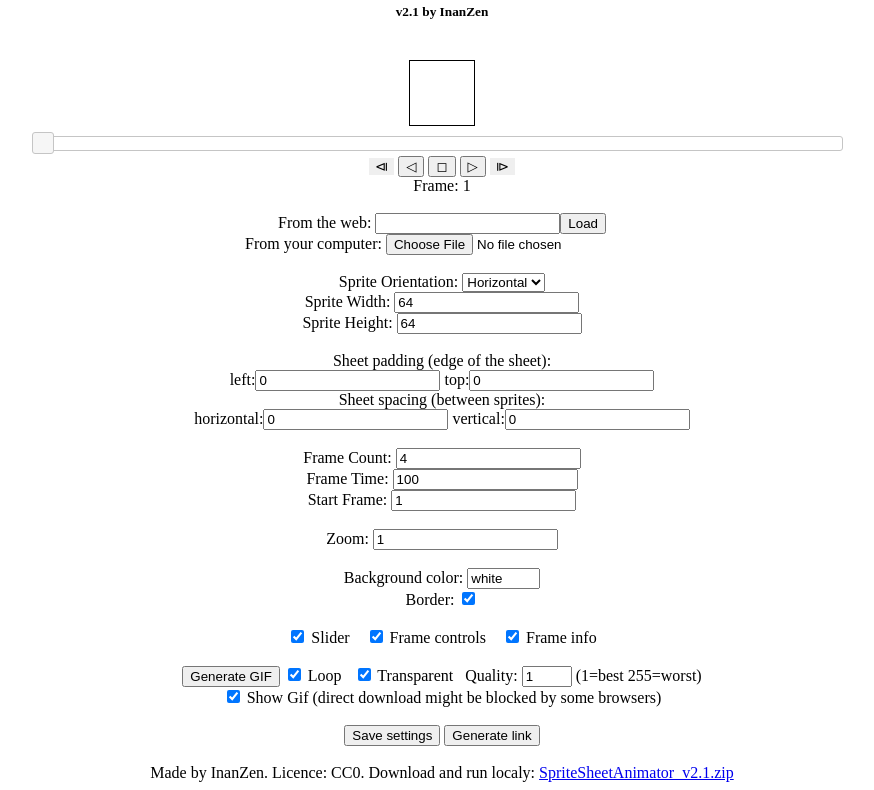
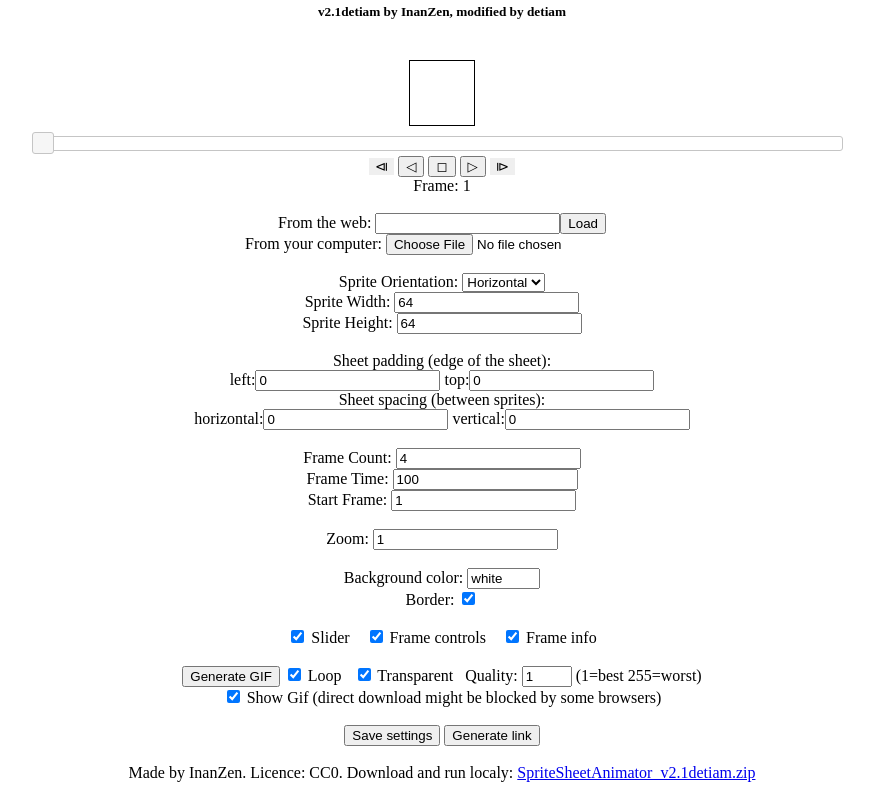
Before and after one commit to detiam/animator, a plain HTML site: page index.html in a window 1280 px wide. Shown: the part 46-836 px from the top of the page, without its empty margins (198-1072 px from the left). Drawn offline with Linux system fonts and the light colour scheme.

Commit message:
update changelog, etc...

```diff
--- a/index.html
+++ b/index.html
@@ -11,7 +11,7 @@
     </head>
     <body onLoad="setInterval(Update, 16);" style="text-align:center;">
         <h1 style="margin-bottom:5px;">Sprite Sheet Animator</h1>
-        <h5 style="margin-top:0px;">v2.1 by InanZen</h5>
+        <h5 style="margin-top:0px;">v2.1detiam by InanZen, modified by detiam</h5>
         <br/>
         <canvas id="imgCanvas" width="64" height="64" style="border:1px solid black;"></canvas><br/>
         <img id="image" src="" alt="your image" style="display:none"/>
@@ -74,7 +74,7 @@
         </div>
         <br/>
         <div id="debug"></div>
-        <div id="about">Made by InanZen. Licence: CC0. Download and run localy: <a href="SpriteSheetAnimator_v2.1.zip">SpriteSheetAnimator_v2.1.zip</a></div>
+        <div id="about">Made by InanZen. Licence: CC0. Download and run localy: <a href="SpriteSheetAnimator_v2.1detiam.zip">SpriteSheetAnimator_v2.1detiam.zip</a></div>
         <script type="text/javascript" src="b64.js"></script>
         <script type="text/javascript" src="animator.js"></script>
     </body>
--- a/jsgif/GIFEncoder.js
+++ b/jsgif/GIFEncoder.js
@@ -5,7 +5,6 @@
   Kevin Weiner (original Java version - kweiner@fmsware.com)
   Thibault Imbert (AS3 version - bytearray.org)
   Johan Nordberg (JS version - code@johan-nordberg.com)
-  detiam (transparent background, reduce gif size - dehe_tian@outlook.com)
 */
 
 function ByteArray() {
```
Also changed, not shown: changelog.txt.
